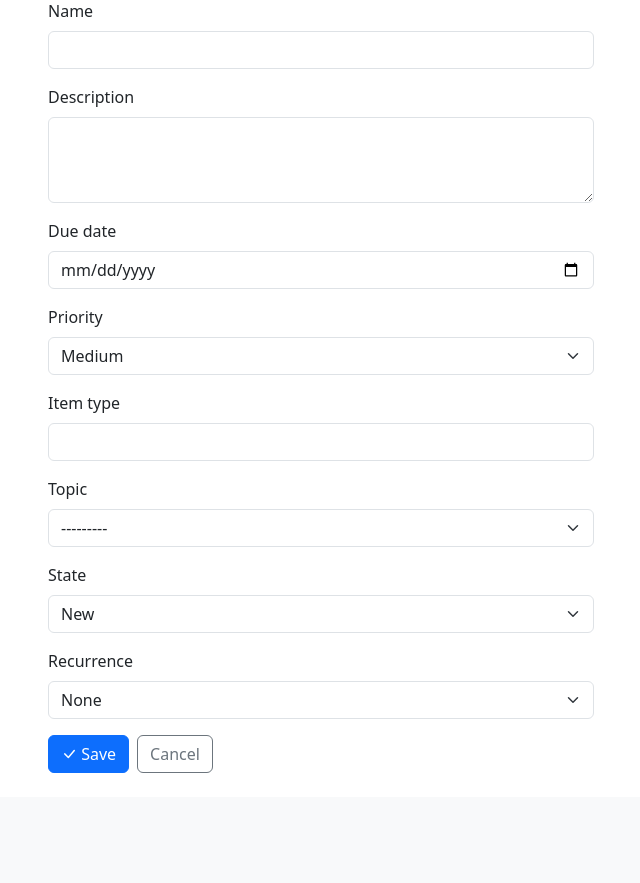
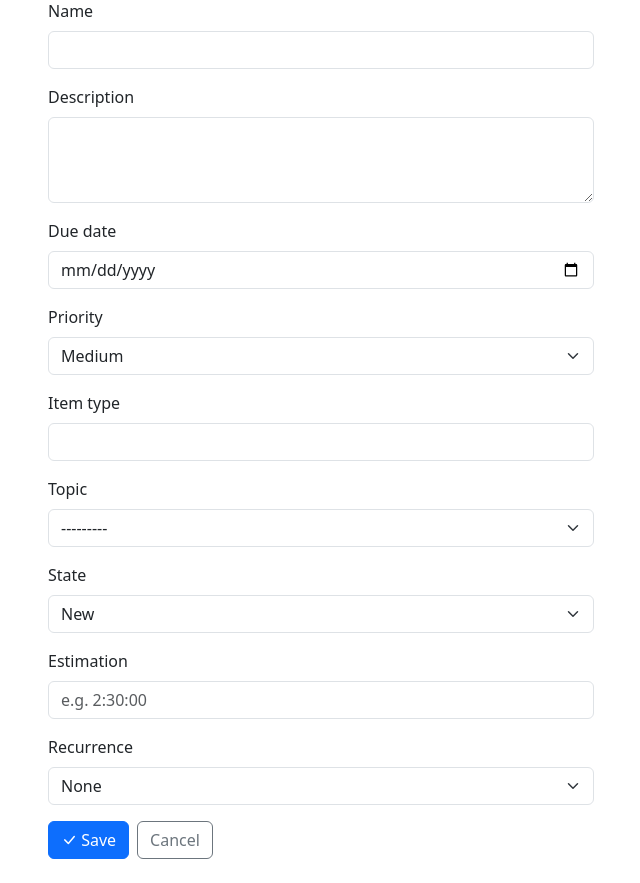
Before and after one commit to cme-research/cme-personal-actionplanner, a Django app: page /create/ in a window 1280 px wide. Shown: the part 144-1027 px from the top of the page, without its empty margins (319-959 px from the left). Before the commit the page ends 917 px from the top, so only its background shows below. Run offline with Django 5.2, Linux system fonts and the light colour scheme; the visitor is signed in with stand-in values (Sample User, id 1); data that the repository does not hold is empty.

Commit message:
Add estimation field to TodoItem
Duration field for estimated effort (e.g. 2:30:00 for 2h 30min).
Added to form, detail view, JSON/CSV export, and MCP server
(create_todo/update_todo).

Co-Authored-By: Claude Opus 4.6 (1M context) <noreply@anthropic.com>

```diff
--- a/todos/forms.py
+++ b/todos/forms.py
@@ -14,6 +14,7 @@ class TodoItemForm(forms.ModelForm):
             "item_type",
             "topic",
             "state",
+            "estimation",
             "recurrence",
         ]
         widgets = {
@@ -26,6 +27,9 @@ class TodoItemForm(forms.ModelForm):
             "item_type": forms.TextInput(attrs={"class": "form-control"}),
             "topic": forms.Select(attrs={"class": "form-select"}),
             "state": forms.Select(attrs={"class": "form-select"}),
+            "estimation": forms.TextInput(
+                attrs={"class": "form-control", "placeholder": "e.g. 2:30:00"}
+            ),
             "recurrence": forms.Select(attrs={"class": "form-select"}),
         }
 
--- a/todos/models.py
+++ b/todos/models.py
@@ -48,6 +48,11 @@ class TodoItem(models.Model):
     )
     state = models.CharField(
         max_length=15, choices=State.choices, default=State.NEW
+    )
+    estimation = models.DurationField(
+        null=True,
+        blank=True,
+        help_text="Estimated effort (e.g. 2:30:00 for 2h 30min)",
     )
     position = models.IntegerField(default=0)
     recurrence = models.CharField(
--- a/todos/templates/todos/todo_detail.html
+++ b/todos/templates/todos/todo_detail.html
@@ -44,6 +44,12 @@
             <i class="bi bi-calendar-event"></i> Due: {{ item.due_date }}
             {% if item.is_overdue %}<strong>(Overdue!)</strong>{% endif %}
             {% if item.is_due_today %}<strong>(Today)</strong>{% endif %}
+        </p>
+        {% endif %}
+
+        {% if item.estimation %}
+        <p class="text-muted">
+            <i class="bi bi-hourglass-split"></i> Estimation: {{ item.estimation }}
         </p>
         {% endif %}
 
--- a/todos/views.py
+++ b/todos/views.py
@@ -383,6 +383,7 @@ def export_todos(request, fmt):
                     "topic": item.topic.name if item.topic else None,
                     "state": item.state,
                     "recurrence": item.recurrence,
+                    "estimation": str(item.estimation) if item.estimation else None,
                     "created_at": item.created_at.isoformat(),
                     "updated_at": item.updated_at.isoformat(),
                 }
@@ -407,6 +408,7 @@ def export_todos(request, fmt):
                 "topic",
                 "state",
                 "recurrence",
+                "estimation",
                 "created_at",
                 "updated_at",
             ]
@@ -423,6 +425,7 @@ def export_todos(request, fmt):
                     item.topic.name if item.topic else "",
                     item.state,
                     item.recurrence,
+                    str(item.estimation) if item.estimation else "",
                     item.created_at.isoformat(),
                     item.updated_at.isoformat(),
                 ]
```
Also changed, not shown: mcp_server/server.py (+31 -0 lines), todos/migrations/0002_todoitem_estimation.py (added).
